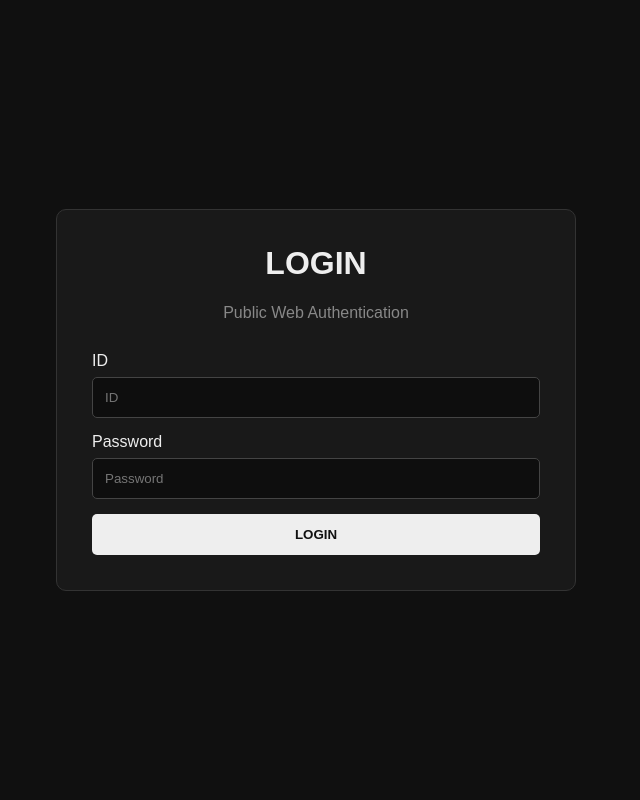
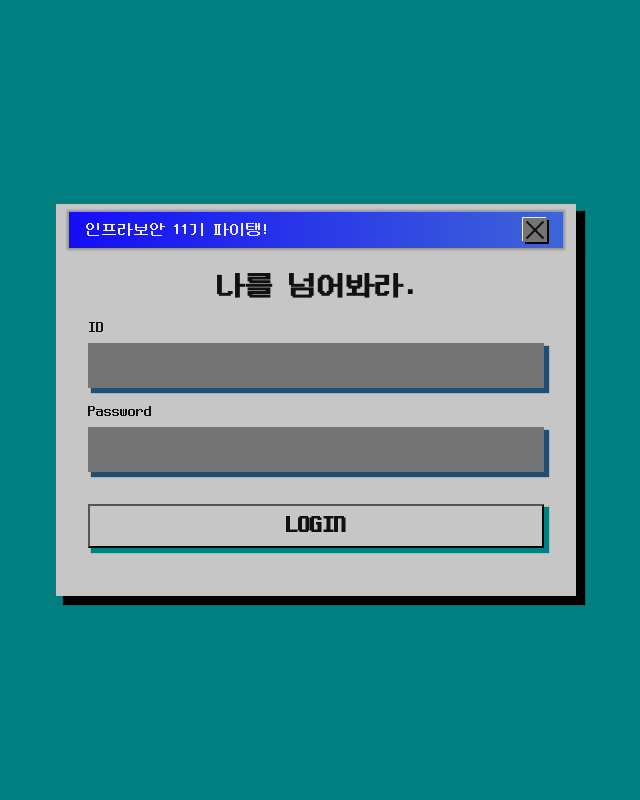
Before and after one commit to ju4376/ctf, a PHP site: page / in a window 1280 px wide. Shown: the whole page, without its empty margins (324-964 px from the left). Run offline with PHP 8.4, Linux system fonts and the light colour scheme.

Commit message:
- 파일 이동 - 메인 페이지 html css 변환

```diff
--- a/public-web/src/login/login.css
+++ b/public-web/src/login/login.css
@@ -1,3 +1,8 @@
+@font-face {
+  font-family: "neo";
+  src: url("../neodgm.ttf");
+}
+
 * {
   box-sizing: border-box;
 }
@@ -5,13 +10,18 @@
 body {
   margin: 0;
   min-height: 100vh;
-  background: #101010;
+  background: #008080;
   color: #eeeeee;
-  font-family: Arial, sans-serif;
+  font-family: "neo";
 
   display: flex;
   align-items: center;
   justify-content: center;
+}
+
+form {
+  display: flex;
+  flex-direction: column;
 }
 
 .container {
@@ -19,52 +29,62 @@ body {
 }
 
 .login-box {
-  padding: 35px;
-  background: #191919;
-  border: 1px solid #333;
-  border-radius: 10px;
+  padding: 32px;
+  background: #c6c6c6;
+
+  box-shadow: #000000 8px 8px 1px 1px;
 }
 
 h1 {
+  font-size: 1.8rem;
+  color: #111111;
   text-align: center;
   margin-top: 0;
 }
 
 .subtitle {
   text-align: center;
-  color: #888;
+  color: #111111;
   margin-bottom: 30px;
 }
 
 label {
   display: block;
   margin-bottom: 7px;
+  color: #111111;
+
+  font-family: "neo";
 }
 
 input {
   width: 100%;
-  padding: 12px;
-  margin-bottom: 15px;
+  padding: 16px;
+  gap: 1rem;
+  margin-bottom: 16px;
+  color: #111111;
 
-  background: #0e0e0e;
-  color: white;
+  background: #747474;
 
-  border: 1px solid #444;
-  border-radius: 5px;
+  border: 0;
+  box-shadow: #234e70 4px 4px 1px 1px;
+
+  font-family: "neo";
 }
 
 button {
   width: 100%;
-  padding: 13px;
+  padding: 8px;
+  margin-block: 1rem;
 
-  border: 0;
-  border-radius: 5px;
-
-  background: #eee;
+  background: #c6c6c6;
   color: #111;
 
+  font-size: 1.5rem;
+  font-family: "neo";
   font-weight: bold;
   cursor: pointer;
+
+  box-shadow: #008080 4px 4px 1px 1px;
 }
 
 .result {
@@ -93,3 +113,57 @@ th {
   padding: 8px;
   text-align: left;
 }
+
+.upper-line-container {
+  width: 100%;
+  background-color: #c6c6c6;
+  box-shadow: #000000 8px 8px 1px 1px;
+}
+
+.upper-line {
+  width: 95%;
+  transform: translate(0, 8px);
+  margin-inline: auto;
+  display: flex;
+  background: linear-gradient(to right, #150df7, #3e65d8);
+  padding-block: 0.375rem;
+  justify-content: space-between;
+  align-items: center;
+  padding-inline-start: 1rem;
+
+  box-shadow: #00000040 0 0 2px 2px;
+}
+
+.x-box {
+  position: relative;
+
+  background-color: #747474;
+  padding: 0.75rem;
+  width: 0.75rem;
+  margin-inline-end: 1rem;
+  box-shadow:
+    2px 2px 0 0 black,
+    -0.9px -0.9px 0 0 white;
+}
+
+.x-box::before,
+.x-box::after {
+  content: "";
+  position: absolute;
+
+  width: 24px;
+  height: 2px;
+
+  background-color: #111;
+
+  top: 50%;
+  left: 50%;
+}
+
+.x-box::before {
+  transform: translate(-50%, -50%) rotate(45deg);
+}
+
+.x-box::after {
+  transform: translate(-50%, -50%) rotate(-45deg);
+}
--- a/public-web/src/login/login.html
+++ b/public-web/src/login/login.html
@@ -1,16 +1,32 @@
 <div class="container">
+  <div class="upper-line-container">
+    <div class="upper-line">
+      인프라보안 11기 파이탱!
+      <div class="x-box"></div>
+    </div>
+  </div>
   <div class="login-box">
-    <h1>LOGIN</h1>
-    <div class="subtitle">Public Web Authentication</div>
+    <h1>나를 넘어봐라.</h1>
 
     <form method="POST">
-      <label>ID</label>
+      <label for="public-id">ID</label>
 
-      <input type="text" name="username" autocomplete="off" placeholder="ID" />
+      <input
+        id="public-id"
+        type="text"
+        name="username"
+        autocomplete="off"
+        placeholder="ID"
+      />
 
-      <label>Password</label>
+      <label for="public-pw">Password</label>
 
-      <input type="password" name="password" placeholder="Password" />
+      <input
+        id="public-pw"
+        type="password"
+        name="password"
+        placeholder="Password"
+      />
 
       <button type="submit">LOGIN</button>
     </form>
```
Also changed, not shown: admin-web/src/admin-page/admin.css (added), admin-web/src/admin-page/admin.html (added), admin-web/src/admin-page/admin.js (added), admin-web/src/congrat/congrat.css (added), admin-web/src/congrat/congrat.html (added), admin-web/src/congrat/congrat.js (added), public-web/src/neodgm.ttf (added).
